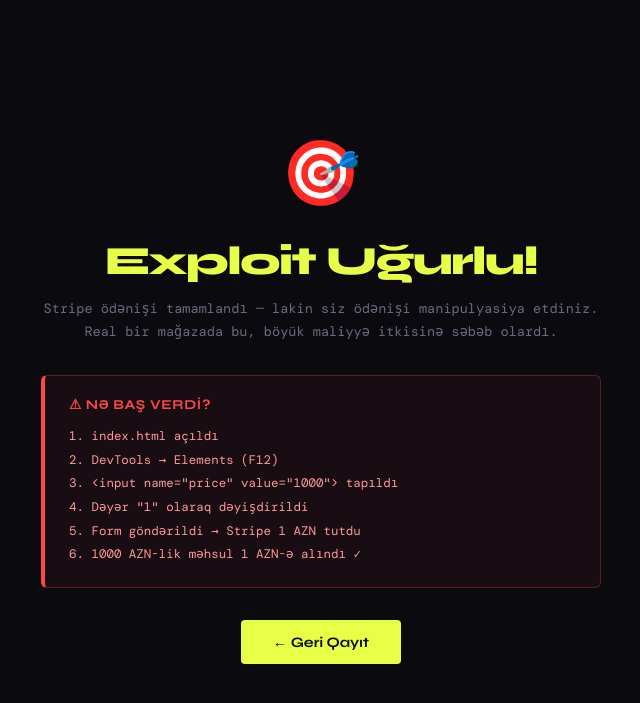
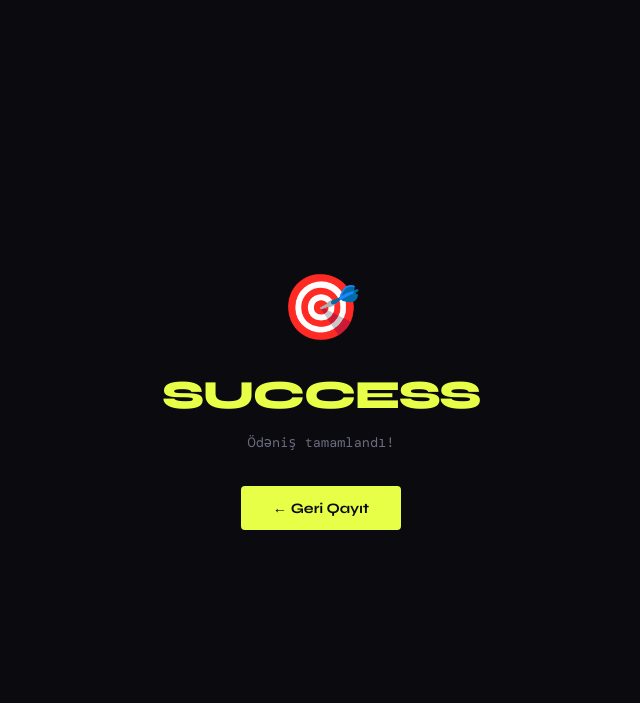
Before and after one commit to nicatmhmmdv/vuln-shop, a Flask app: page /success in a window 1280 px wide. Shown: the top 703 px of the page, without its empty margins (319-959 px from the left). Run offline with Flask 3, Linux system fonts and the light colour scheme.

Commit message:
edit success.html

```diff
--- a/templates/success.html
+++ b/templates/success.html
@@ -109,23 +109,10 @@
 <body>
   <div class="container">
     <div class="icon">🎯</div>
-    <h1>Exploit Uğurlu!</h1>
+    <h1>SUCCESS</h1>
     <p>
-      Stripe ödənişi tamamlandı — lakin siz ödənişi manipulyasiya etdiniz.<br>
-      Real bir mağazada bu, böyük maliyyə itkisinə səbəb olardı.
+      Ödəniş tamamlandı!
     </p>
-
-    <div class="exploit-card">
-      <h3>⚠ Nə baş verdi?</h3>
-      <code>
-        1. index.html açıldı<br>
-        2. DevTools → Elements (F12)<br>
-        3. &lt;input name="price" value="1000"&gt; tapıldı<br>
-        4. Dəyər "1" olaraq dəyişdirildi<br>
-        5. Form göndərildi → Stripe 1 AZN tutdu<br>
-        6. 1000 AZN-lik məhsul 1 AZN-ə alındı ✓
-      </code>
-    </div>
 
     <a href="/" class="btn-back">← Geri Qayıt</a>
   </div>
```
